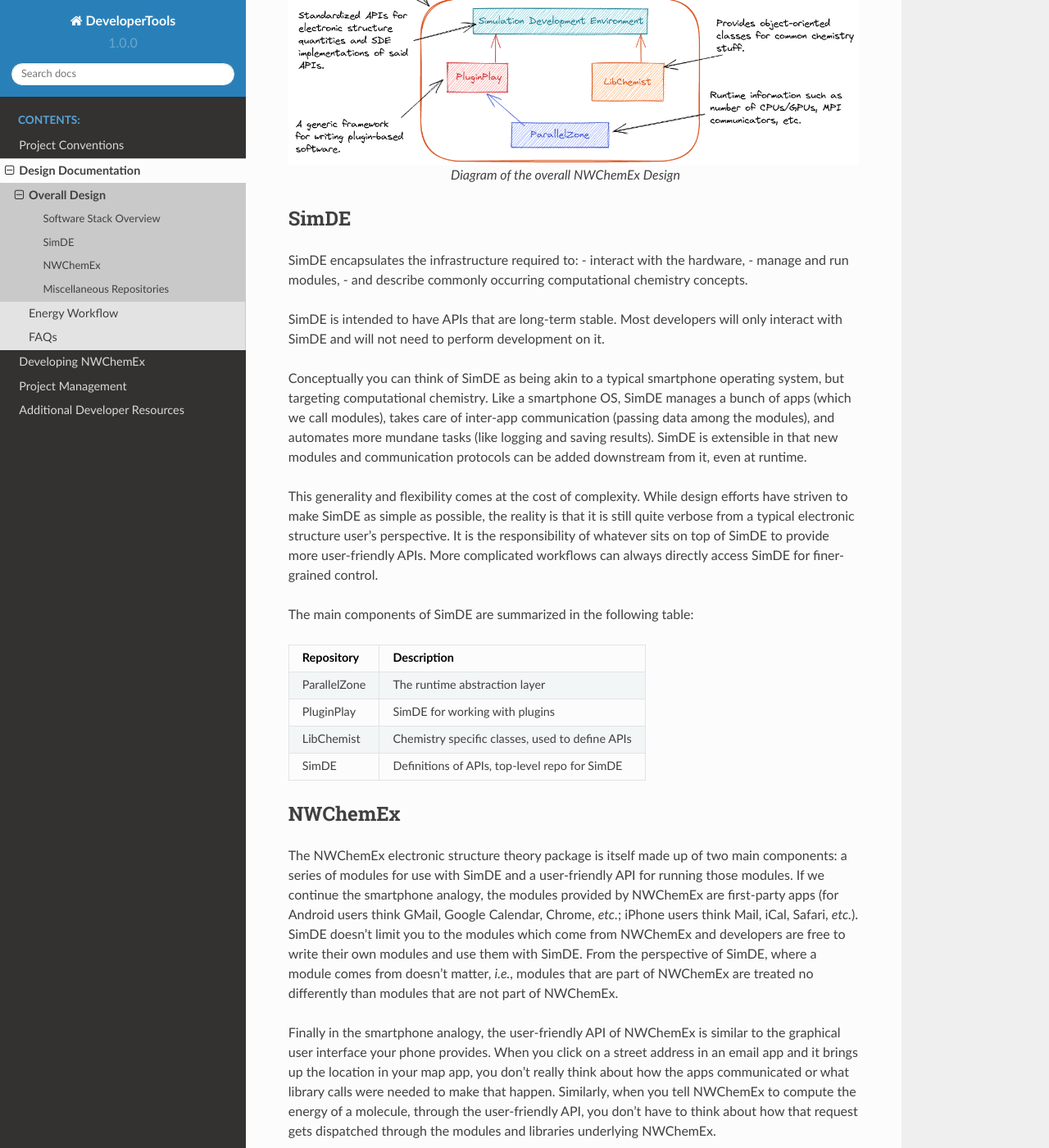
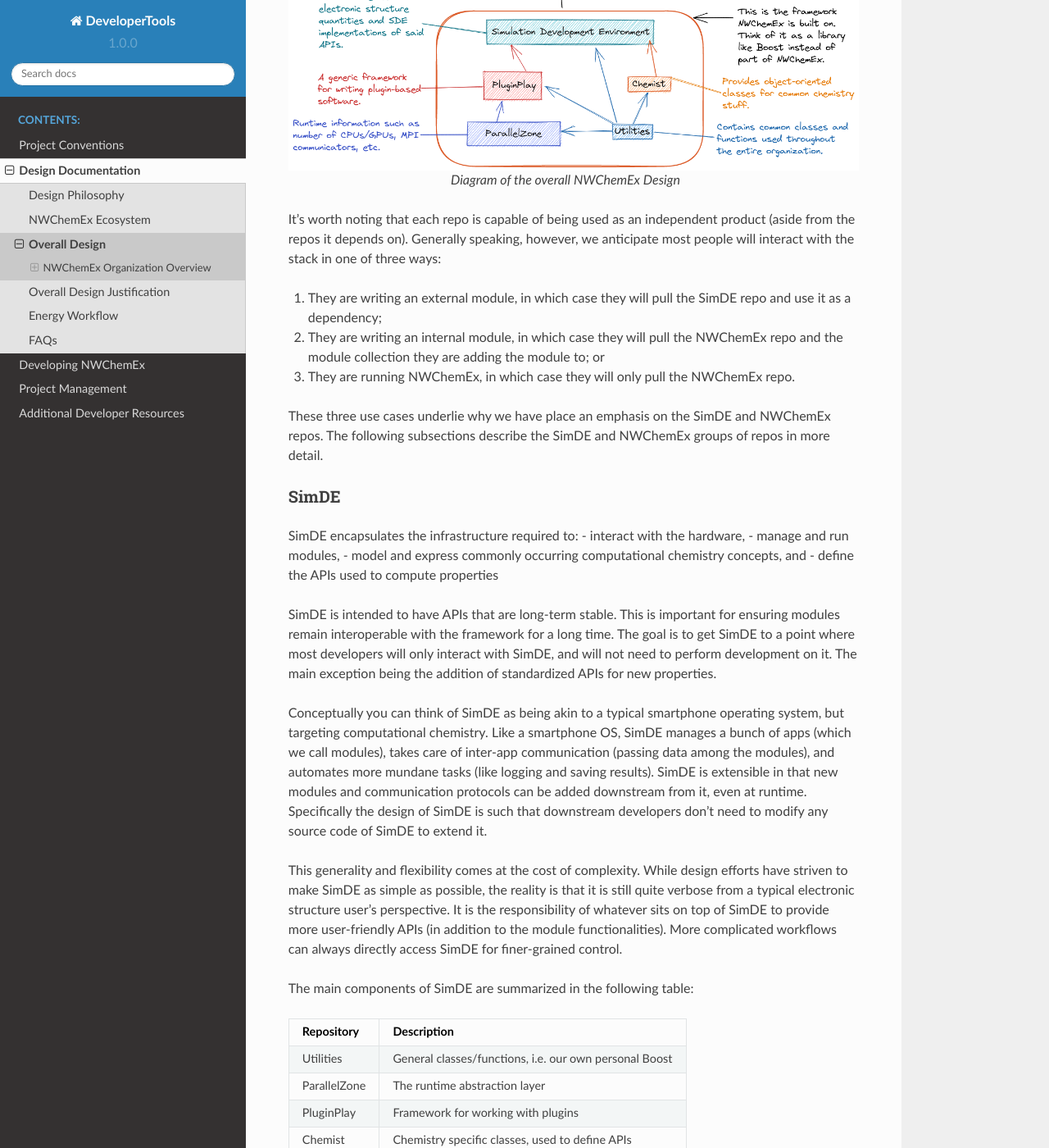
Before and after one commit to NWChemEx-Project/DeveloperTools, a Sphinx documentation site: the page built from docs/source/design/overall_design.rst, in a window 1280 px wide and 1400 px high, scrolled down 674 px. Shown: the whole window at 82% size. Built offline with Sphinx 7.4.7 and the Read the Docs theme 2.0.0, drawn with Linux system fonts in a browser that asks for light colours; pages that are not in the unit, such as notebooks, are missing from menus; some of the changed text lies outside the part shown.

```diff
--- a/docs/source/design/overall_design.rst
+++ b/docs/source/design/overall_design.rst
@@ -1,18 +1,18 @@
-**************
+##############
 Overall Design
-**************
+##############
 
-The point of this page is to explain the philosophy and organization of
-NWChemEx's software stack.
+The point of this page is to explain the philosophy, organization, and overall
+design of the NWChemEx software stack.
 
-.. _software_stack_overview:
+******************************
+NWChemEx Organization Overview
+******************************
 
-Software Stack Overview
-=======================
-
-The NWChemEx Project is made up of two major software components: the framework
-known as the simulation development environment, or SimDE for short, and the
-NWChemEx electronic structure package.
+The NWChemEx organization manages a lot of repositories. Generally speaking
+those repositories fall into one of two groups: the framework known as the
+simulation development environment, or SimDE for short, and the NWChemEx
+electronic structure package. The breakdown is shown in the following figure:
 
 .. figure:: overall_design.png
    :figwidth: 100 %
@@ -20,17 +20,35 @@ NWChemEx electronic structure package.
 
    Diagram of the overall NWChemEx Design
 
+It's worth noting that each repo is capable of being used as an independent
+product (aside from the repos it depends on). Generally speaking, however, we
+anticipate most people will interact with the stack in one of three ways:
+
+#. They are writing an external module, in which case they will pull the SimDE
+   repo and use it as a dependency;
+#. They are writing an internal module, in which case they will pull the
+   NWChemEx repo and the module collection they are adding the module to; or
+#. They are running NWChemEx, in which case they will only pull the NWChemEx
+   repo.
+
+These three use cases underlie why we have place an emphasis on the SimDE and
+NWChemEx repos. The following subsections describe the SimDE and NWChemEx groups
+of repos in more detail.
+
 SimDE
 =====
 
 SimDE encapsulates the infrastructure required to:
 - interact with the hardware,
 - manage and run modules,
-- and describe commonly occurring computational chemistry concepts.
+- model and express commonly occurring computational chemistry concepts, and
+- define the APIs used to compute properties
 
-SimDE is intended to have APIs that are long-term stable. Most
-developers will only interact with SimDE and will not need to perform
-development on it.
+SimDE is intended to have APIs that are long-term stable. This is important for
+ensuring modules remain interoperable with the framework for a long time. The
+goal is to get SimDE to a point where most developers will only interact with
+SimDE, and will not need to perform development on it. The main exception being
+the addition of standardized APIs for new properties.
 
 Conceptually you can think of SimDE as being akin to a typical smartphone
 operating system, but targeting computational chemistry. Like a smartphone OS,
@@ -38,24 +56,28 @@ SimDE manages a bunch of apps (which we call modules), takes care of inter-app
 communication (passing data among the modules), and automates more mundane tasks
 (like logging and saving results). SimDE is extensible in that new modules and
 communication protocols can be added downstream from it, even at runtime.
+Specifically the design of SimDE is such that downstream developers don't need
+to modify any source code of SimDE to extend it.
 
 This generality and flexibility comes at the cost of complexity. While design
 efforts have striven to make SimDE as simple as possible, the reality is that it
 is still quite verbose from a typical electronic structure user's perspective.
 It is the responsibility of whatever sits on top of SimDE to provide more
-user-friendly APIs. More complicated workflows can always directly access SimDE
-for finer-grained control.
+user-friendly APIs (in addition to the module functionalities). More complicated
+workflows can always directly access SimDE for finer-grained control.
 
 The main components of SimDE are summarized in the following table:
 
-============== =====================================================
+============== ======================================================
 Repository     Description
-============== =====================================================
+============== ======================================================
+Utilities      General classes/functions, i.e. our own personal Boost
 ParallelZone   The runtime abstraction layer
-PluginPlay     SimDE for working with plugins
-LibChemist     Chemistry specific classes, used to define APIs
+PluginPlay     Framework for working with plugins
+Chemist        Chemistry specific classes, used to define APIs
 SimDE          Definitions of APIs, top-level repo for SimDE
-============== =====================================================
+============== ======================================================
+
 
 NWChemEx
 ========
@@ -65,11 +87,11 @@ components: a series of modules for use with SimDE and a user-friendly API for
 running those modules. If we continue the smartphone analogy, the modules
 provided by NWChemEx are first-party apps (for Android users think GMail, Google
 Calendar, Chrome, *etc.*; iPhone users think Mail, iCal, Safari, *etc.*). SimDE
-doesn't limit you to the modules which come from NWChemEx and developers are
-free to write their own modules and use them with SimDE. From the perspective of
-SimDE, where a module comes from doesn't matter, *i.e.*, modules that are part
-of NWChemEx are treated no differently than modules that are not part of
-NWChemEx.
+doesn't limit you to the modules which come from NWChemEx, and developers are
+free to write their own modules to use with the NWChemEx package. From the
+perspective of SimDE, where a module comes from doesn't matter, *i.e.*, modules
+that are part of NWChemEx are treated no differently than modules that are not
+part of NWChemEx.
 
 Finally in the smartphone analogy, the user-friendly API of NWChemEx is similar
 to the graphical user interface your phone provides. When you click on a street
@@ -85,20 +107,23 @@ The main components of NWChemEx are summarized in the following table:
 ============== =======================================================
 Repository     Description
 ============== =======================================================
+Mokup          Hard-coded tensorial data used for unit testing
 Integrals      Modules for computing integrals with AOs
 SCF            Modules related to Hartree-Fock and DFT
 MP2            Modules related to Moller-Plesset perturbation theory
 TAMM-SDE       An assortment of modules which use TAMM instead of TA
+ChemCache      Hard-coded physical data and basis sets
 NWChemEx       The top-level repo which provides the user-friendly API
 ============== =======================================================
-
 
 Miscellaneous Repositories
 ==========================
 
 The NWChemEx-Project organization contains a number of additional "meta"
-repositories that are not directly required for building NWChemEx. They are
-summarized in the following table.
+repositories that are not directly required for building NWChemEx. These repos
+are typically associated with a particular research project, provide CI
+infrastructure, or in some other way support the project without being source
+code. The following table summarizes these repositories.
 
 ============== ==========================================================
 Repository     Description
--- /dev/null
+++ b/docs/source/design/overall_justifications/why_chemcache.rst
@@ -0,0 +1,5 @@
+#########################
+Why Do We Need ChemCache?
+#########################
+
+Basically why even have the constants, basis sets, etc. be separate?
--- /dev/null
+++ b/docs/source/design/overall_justifications/why_mokup.rst
@@ -0,0 +1,5 @@
+#####################
+Why Do We Need Mokup?
+#####################
+
+Basically, why not just call a module?
```
Also changed, not shown: docs/source/design/faqs.rst (+11 -3 lines), docs/source/design/index.rst (+9 -1 lines), docs/source/design/nwx_ecosystem.rst (added, +108 -0 lines), docs/source/design/overall_justifications/index.rst (added, +20 -0 lines), docs/source/design/overall_justifications/one_repo_vs_many.rst (added, +44 -0 lines), docs/source/design/overall_justifications/why_oop.rst (added, +166 -0 lines), docs/source/design/overall_justifications/why_simde.rst (added, +7 -0 lines), docs/source/design/overall_justifications/why_this_partitioning.rst (added, +7 -0 lines), docs/source/design/overall_justifications/will_this_perform.rst (added, +7 -0 lines), docs/source/design/philosophy.rst (added, +43 -0 lines), docs/source/design/nwx_ecosystem.png (added), docs/source/design/overall_design.png, 1 other file.
